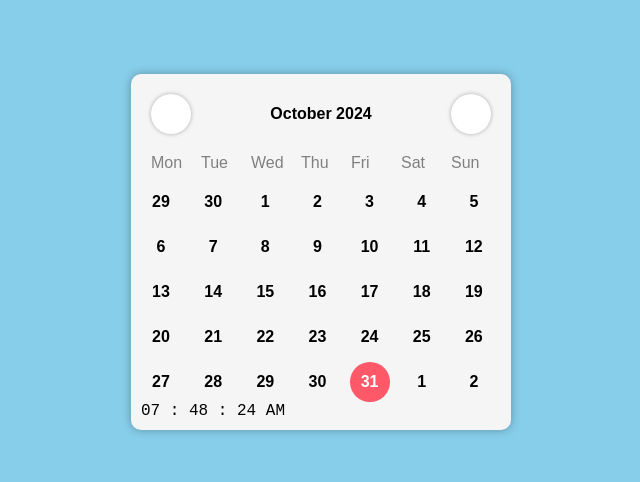
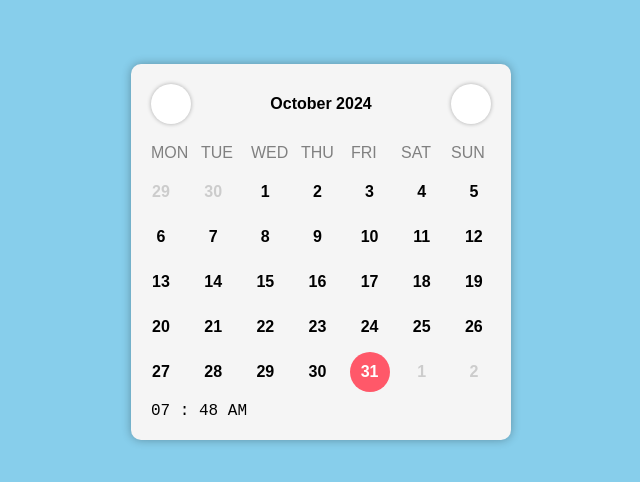
Before and after one commit to saltanat111/Calendar, a plain HTML site: page assets 16/index.html in a window 1280 px wide. Shown: the part 108-590 px from the top of the page, without its empty margins (319-959 px from the left). Drawn offline with Linux system fonts and the light colour scheme.

Commit message:
clock improved

```diff
--- a/assets 16/index.html
+++ b/assets 16/index.html
@@ -5,30 +5,27 @@
   <meta name="viewport" content="width=device-width, initial-scale=1.0">
   <meta http-equiv="X-UA-Compatible" content="ie=edge">
   <title>Loop 2 - Step 6</title>
-  <!-- <link href="https://fonts.googleapis.com/css?family=Roboto:400,500,700" rel="stylesheet"> -->
   <link rel="stylesheet" href="./styles.css" />
 </head>
 <body>
   <div class="calendar">
 
-    <!-- month, year, prev and next buttons div -->
     <div class="header">
       <button id="prevBtn"></button>
       <div class="monthYear" id="monthYear"></div>
       <button id="nextBtn"></button>
     </div>
 
-    <!-- weekdays div-->
     <div class="days">
-      <div class="days">Mon</div>
-      <div class="days">Tue</div>
-      <div class="days">Wed</div>
-      <div class="days">Thu</div>
-      <div class="days">Fri</div>
-      <div class="days">Sat</div>
-      <div class="days">Sun</div>
+      <div class="days">MON</div>
+      <div class="days">TUE</div>
+      <div class="days">WED</div>
+      <div class="days">THU</div>
+      <div class="days">FRI</div>
+      <div class="days">SAT</div>
+      <div class="days">SUN</div>
     </div>
-    <!-- dates div -->
+
     <div class="dates" id="dates"></div>
     <div class = "clock" id = "clock"></div>
 
--- a/assets 16/main.js
+++ b/assets 16/main.js
@@ -58,7 +58,6 @@ function realtimeClock() {
 
     var hours = currTime.getHours();
     var minutes = currTime.getMinutes();
-    var seconds = currTime.getSeconds();
 
     var amPm = ( hours < 12 ) ? "AM" : "PM";
 
@@ -66,15 +65,8 @@ function realtimeClock() {
 
     hours = ("0" + hours).slice(-2);
     minutes = ("0" + minutes).slice(-2);
-    seconds = ("0" + seconds).slice(-2);
 
-    // document.getElementById('clock').innerHTML =
-    //     hours + "  :  " + minutes + "  :  " + seconds + " " + amPm;
-    // var t = setTimeout(realtimeClock, 500);
-    // datesHTML += `<div class="clock inactive">${hours.getDate()}</div>`;
-    // datesHTML += `<div class="clock inactive">${minutes.getDate()}</div>`;
-    // datesHTML += `<div class="clock inactive">${seconds.getDate()}</div>`;
-    clock.innerHTML = `${hours} : ${minutes} : ${seconds} ${amPm}`;
+    clock.innerHTML = `${hours} : ${minutes} ${amPm}`;
     setTimeout(realtimeClock, 500);
 
     // clock.innerHTML = clockHTML;
--- a/assets 16/styles.css
+++ b/assets 16/styles.css
@@ -79,4 +79,8 @@ body {
 
 .clock{
     font-family: 'Courier New', Courier, monospace;
+    padding: 10px;
 }
+.date.inactive {
+    color: #ccc;
+}
```
